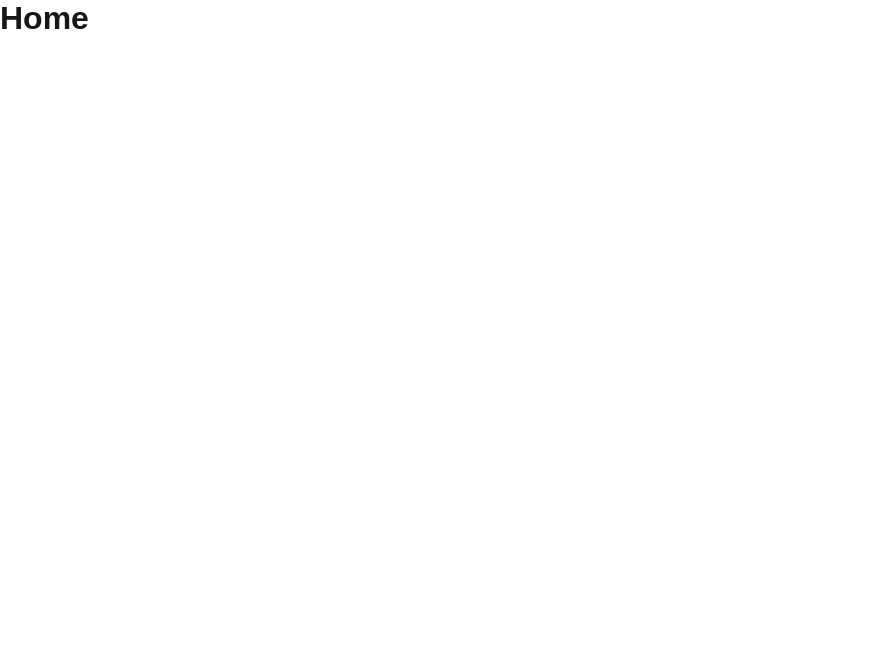
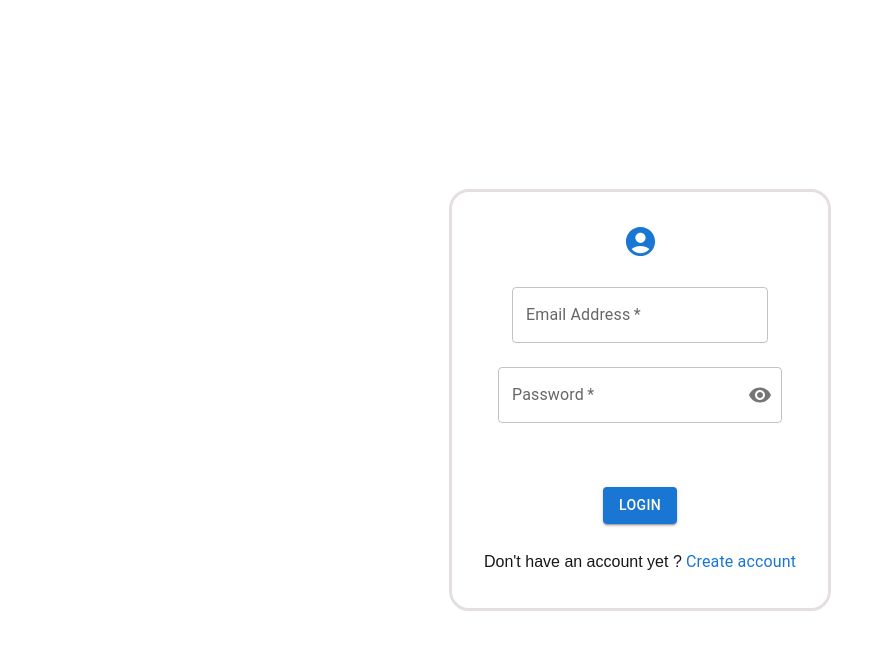
Before and after one commit to balaji1610/movie-time-client, a Next.js app: page / in a window 1280 px wide. Shown: the top 650 px of the page, without its empty margins (0-892 px from the left). Built offline with nearby package versions, Linux system fonts and the light colour scheme.

Commit message:
Create Login Page With Validation
MT-8

```diff
--- /dev/null
+++ b/services/services.jsx
@@ -0,0 +1,9 @@
+import axios from "axios";
+
+export const loginRequest = async (crendential) => {
+  const response = await axios.post(
+    `${process.env.NEXT_PUBLIC_LOGIN_API_ENDPOINT}`,
+    crendential
+  );
+  return response;
+};
--- /dev/null
+++ b/src/app/components/login.jsx
@@ -0,0 +1,173 @@
+"use client";
+import { useState } from "react";
+import { useRouter } from "next/navigation";
+import { Box, Stack } from "@mui/material";
+import AccountCircleIcon from "@mui/icons-material/AccountCircle";
+import IconButton from "@mui/material/IconButton";
+import OutlinedInput from "@mui/material/OutlinedInput";
+import InputLabel from "@mui/material/InputLabel";
+import InputAdornment from "@mui/material/InputAdornment";
+import FormControl from "@mui/material/FormControl";
+import TextField from "@mui/material/TextField";
+import Visibility from "@mui/icons-material/Visibility";
+import VisibilityOff from "@mui/icons-material/VisibilityOff";
+import Typography from "@mui/material/Typography";
+import LoadingButton from "@mui/lab/LoadingButton";
+import { ToastContainer } from "react-toastify";
+import "react-toastify/dist/ReactToastify.css";
+import { useFormik } from "formik";
+import * as Yup from "yup";
+import { FormHelperText } from "@mui/material";
+
+import { useApplicationContext } from "@/app/context/applicationContext";
+import userservice from "@/app/userService/userService";
+
+export default function Login() {
+  const router = useRouter();
+  const { setCrendential, isLoading } = useApplicationContext();
+  const { login } = userservice();
+
+  const [showPassword, setShowPassword] = useState(false);
+
+  const handleClickShowPassword = () => setShowPassword((show) => !show);
+
+  const handleOnchange = (event) => {
+    const { name, value } = event.target;
+    setCrendential((prev) => {
+      return { ...prev, [name]: value };
+    });
+  };
+
+  const formik = useFormik({
+    initialValues: {
+      username: "",
+      password: "",
+    },
+
+    validationSchema: Yup.object({
+      username: Yup.string().email(),
+      password: Yup.string().matches(
+        /^(?=.*[A-Z])(?=.*[a-z])(?=.*\d)(?=.*[@$!%*?&])[A-Za-z\d@$!%*?&]{8,15}$/,
+        "Required:At least one uppercase, lowercase, number, special character and 8–15 characters"
+      ),
+    }),
+
+    onSubmit: (values) => {
+      login();
+    },
+  });
+
+  return (
+    <Box>
+      <Stack
+        direction="column"
+        spacing={1}
+        justifyContent="center"
+        alignItems="center"
+        height="100vh"
+      >
+        <Box
+          sx={{
+            border: "3px solid #E4E0E1",
+            padding: "2rem",
+            borderRadius: "20px",
+          }}
+          component="form"
+          onSubmit={formik.handleSubmit}
+        >
+          <Stack
+            direction="column"
+            spacing={3}
+            justifyContent="center"
+            alignItems="center"
+          >
+            {" "}
+            <Box>
+              <AccountCircleIcon color="primary" fontSize="large" />
+            </Box>
+            <Box>
+              <TextField
+                required
+                label="Email Address"
+                sx={{ width: "16rem" }}
+                type="email"
+                name="username"
+                value={formik.values.username}
+                onChange={(event) => {
+                  handleOnchange(event);
+                  formik.handleChange(event);
+                }}
+                helperText={formik.touched.username && formik.errors.username}
+                error={
+                  formik.touched.username && Boolean(formik.errors.username)
+                }
+              />
+            </Box>
+            <Box>
+              <Box>
+                {" "}
+                <FormControl variant="outlined" required>
+                  <InputLabel error={Boolean(formik.errors.password)}>
+                    Password
+                  </InputLabel>
+                  <OutlinedInput
+                    type={showPassword ? "text" : "password"}
+                    endAdornment={
+                      <InputAdornment position="end">
+                        <IconButton
+                          onClick={handleClickShowPassword}
+                          edge="end"
+                        >
+                          {showPassword ? <VisibilityOff /> : <Visibility />}
+                        </IconButton>
+                      </InputAdornment>
+                    }
+                    label="Password"
+                    name="password"
+                    value={formik.values.password}
+                    onChange={(event) => {
+                      handleOnchange(event);
+                      formik.handleChange(event);
+                    }}
+                    error={
+                      formik.touched.password && Boolean(formik.errors.password)
+                    }
+                  />
+                </FormControl>
+              </Box>
+
+              <Box sx={{ width: "14vw", height: "5vh" }}>
+                {formik.touched.password && formik.errors.password && (
+                  <FormHelperText error sx={{ width: "17rem" }}>
+                    {formik.errors.password}
+                  </FormHelperText>
+                )}
+              </Box>
+            </Box>
+            <Box>
+              <LoadingButton
+                type="submit"
+                variant="contained"
+                loading={isLoading}
+              >
+                LOGIN
+              </LoadingButton>
+            </Box>
+            <Box>
+              Don&apos;t have an account yet ?
+              <Typography
+                variant="subtitle1"
+                color="primary"
+                sx={{ display: "inline-block", cursor: "pointer" }}
+                onClick={() => router.push("./createaccount")}
+              >
+                &nbsp;Create account
+              </Typography>
+            </Box>
+          </Stack>
+        </Box>
+      </Stack>
+      <ToastContainer position="top-right" autoClose={2000} />
+    </Box>
+  );
+}
--- /dev/null
+++ b/src/app/context/applicationContext.jsx
@@ -0,0 +1,38 @@
+"use client";
+import React, { createContext, useContext, useState, useEffect } from "react";
+import { usePathname } from "next/navigation";
+
+const ApplicationContext = createContext(undefined);
+
+const ApplicationProvider = ({ children }) => {
+  const [crendential, setCrendential] = useState({
+    username: "",
+    password: "",
+  });
+  const [isLoading, setIsLoading] = useState(false);
+
+  return (
+    <ApplicationContext.Provider
+      value={{
+        crendential,
+        setCrendential,
+        isLoading,
+        setIsLoading,
+      }}
+    >
+      {children}
+    </ApplicationContext.Provider>
+  );
+};
+
+export { ApplicationProvider, ApplicationContext };
+
+export const useApplicationContext = () => {
+  const context = useContext(ApplicationContext);
+  if (!context) {
+    throw new Error(
+      "useApplicationContext must be used within an ApplicationProvider"
+    );
+  }
+  return context;
+};
--- a/src/app/layout.js
+++ b/src/app/layout.js
@@ -1,6 +1,6 @@
 import { Geist, Geist_Mono } from "next/font/google";
 import "./globals.css";
-
+import { ApplicationProvider } from "./context/applicationContext";
 const geistSans = Geist({
   variable: "--font-geist-sans",
   subsets: ["latin"],
@@ -20,7 +20,7 @@ export default function RootLayout({ children }) {
   return (
     <html lang="en">
       <body className={`${geistSans.variable} ${geistMono.variable}`}>
-        {children}
+        <ApplicationProvider> {children}</ApplicationProvider>
       </body>
     </html>
   );
--- a/src/app/page.js
+++ b/src/app/page.js
@@ -1,10 +1,10 @@
 import Image from "next/image";
 import styles from "./page.module.css";
-
+import Login from "@/app/components/login";
 export default function Home() {
   return (
-    <div>
-      <h1>Home</h1>
-    </div>
+    <>
+      <Login />
+    </>
   );
 }
--- /dev/null
+++ b/src/app/userService/userService.jsx
@@ -0,0 +1,34 @@
+import { toast } from "react-toastify";
+import "react-toastify/dist/ReactToastify.css";
+import { useRouter } from "next/navigation";
+
+import { useApplicationContext } from "@/app/context/applicationContext";
+
+import { loginRequest } from "../../../services/services";
+
+export default function UserService() {
+  const { crendential, setIsLoading } = useApplicationContext();
+
+  const login = async () => {
+    try {
+      setIsLoading(true);
+      const response = await loginRequest(crendential);
+      if (response.status == 200) {
+        toast.success(response.data.message);
+        setIsLoading(false);
+        return response.data;
+      } else {
+        toast.error(response.data.message);
+        setIsLoading(false);
+      }
+    } catch (error) {
+      toast.error(error?.response?.data?.message ?? "Something Went Wrong");
+      setIsLoading(false);
+      console.error(error);
+    }
+  };
+
+  return {
+    login,
+  };
+}
```
Also changed, not shown: package.json (+6 -1 lines), 1 other file (tests, documents, lock files or other folders).
